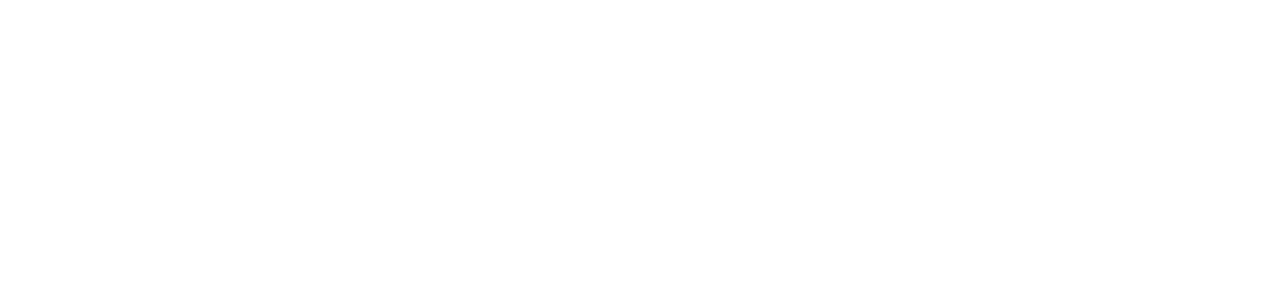
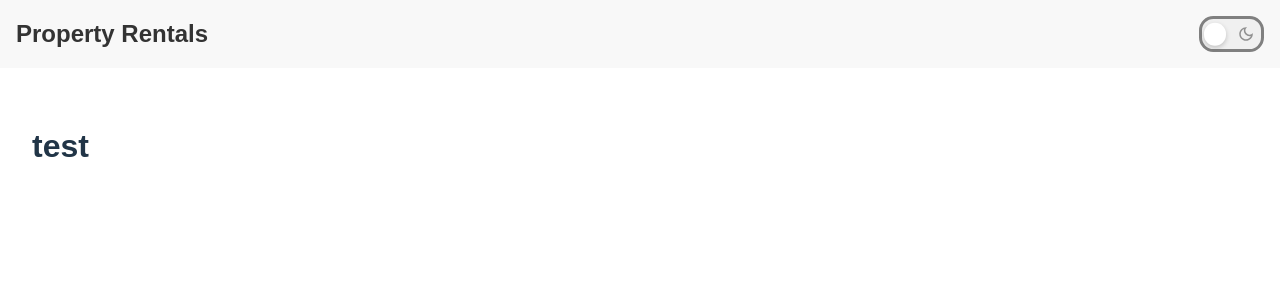
Before and after one commit to hleketaniDuncan97/RealEstateAgent-Rental-, a Vue app in the folder clients/admin/: page /home in a window 1280 px wide. Before the commit this address had no page. Shown: the top 300 px of the page. Built offline with nearby package versions, Linux system fonts and the light colour scheme.

Commit message:
Reapply "added light and dark mode, and routing"
This reverts commit bced559ec68730bb6ce6847570193a24558c1e0a.

```diff
--- /dev/null
+++ b/clients/admin/src/components/nav-bar.vue
@@ -0,0 +1,134 @@
+<template>
+  <nav>
+    <div class="logo">Property Rentals</div>
+    <div class="theme-toggle">
+      <input type="checkbox" id="goggle-switch" @change="toggleDarkMode" :checked="isDarkMode">
+      <label for="goggle-switch" class="goggle-switch">
+        <svg class="icon sun" viewBox="0 0 24 24">
+          <path d="M12 7c-2.76 0-5 2.24-5 5s2.24 5 5 5 5-2.24 5-5-2.24-5-5-5zM2 13h2c.55 0 1-.45 1-1s-.45-1-1-1H2c-.55 0-1 .45-1 1s.45 1 1 1zm18 0h2c.55 0 1-.45 1-1s-.45-1-1-1h-2c-.55 0-1 .45-1 1s.45 1 1 1zM11 2v2c0 .55.45 1 1 1s1-.45 1-1V2c0-.55-.45-1-1-1s-1 .45-1 1zm0 18v2c0 .55.45 1 1 1s1-.45 1-1v-2c0-.55-.45-1-1-1s-1 .45-1 1zM5.99 4.58c-.39-.39-1.03-.39-1.41 0-.39.39-.39 1.03 0 1.41l1.06 1.06c.39.39 1.03.39 1.41 0s.39-1.03 0-1.41L5.99 4.58zm12.37 12.37c-.39-.39-1.03-.39-1.41 0-.39.39-.39 1.03 0 1.41l1.06 1.06c.39.39 1.03.39 1.41 0 .39-.39.39-1.03 0-1.41l-1.06-1.06zm1.06-10.96c.39-.39.39-1.03 0-1.41-.39-.39-1.03-.39-1.41 0l-1.06 1.06c-.39.39-.39 1.03 0 1.41s1.03.39 1.41 0l1.06-1.06zM7.05 18.36c.39-.39.39-1.03 0-1.41-.39-.39-1.03-.39-1.41 0l-1.06 1.06c-.39.39-.39 1.03 0 1.41s1.03.39 1.41 0l1.06-1.06z"/>
+        </svg>
+        <svg class="icon moon" viewBox="0 0 24 24">
+          <path d="M9.37,5.51C9.19,6.15,9.1,6.82,9.1,7.5c0,4.08,3.32,7.4,7.4,7.4c0.68,0,1.35-0.09,1.99-0.27C17.45,17.19,14.93,19,12,19 c-3.86,0-7-3.14-7-7C5,9.07,6.81,6.55,9.37,5.51z M12,3c-4.97,0-9,4.03-9,9s4.03,9,9,9s9-4.03,9-9c0-0.46-0.04-0.92-0.1-1.36 c-0.98,1.37-2.58,2.26-4.4,2.26c-2.98,0-5.4-2.42-5.4-5.4c0-1.81,0.89-3.42,2.26-4.4C12.92,3.04,12.46,3,12,3L12,3z"/>
+        </svg>
+        <span class="slider"></span>
+      </label>
+    </div>
+  </nav>
+</template>
+
+<script lang="ts">
+import { defineComponent, ref, watch } from 'vue';
+
+export default defineComponent({
+  name: 'NavBar',
+  setup() {
+    const isDarkMode = ref(false);
+
+    const toggleDarkMode = () => {
+      isDarkMode.value = !isDarkMode.value;
+    };
+
+    watch(isDarkMode, (newValue) => {
+      if (newValue) {
+        document.body.classList.add('dark-mode');
+      } else {
+        document.body.classList.remove('dark-mode');
+      }
+    });
+
+    return {
+      isDarkMode,
+      toggleDarkMode,
+    };
+  },
+});
+</script>
+
+<style scoped>
+nav {
+  display: flex;
+  justify-content: space-between;
+  align-items: center;
+  padding: 1rem;
+}
+
+.logo {
+  font-size: 1.5rem;
+  font-weight: bold;
+}
+
+.theme-toggle {
+  position: relative;
+  display: flex;
+  align-items: center;
+}
+
+#goggle-switch {
+  display: none;
+}
+
+.goggle-switch {
+  display: inline-block;
+  width: 3.7rem;
+  height: 1.9rem;
+  background-color: #f0f0f0;
+  border-radius: 0.9rem;
+  position: relative;
+  cursor: pointer;
+  transition: all 0.3s;
+  border: 0.2rem solid grey;
+}
+
+#goggle-switch:checked + .goggle-switch {
+  background-color: #333;
+  border-color: #f0f0f0;
+}
+
+.icon {
+  position: absolute;
+  top: 50%;
+  transform: translateY(-50%);
+  width: 1.13rem;
+  height: 1.13rem;
+  transition: opacity 0.3s;
+  fill: #333;
+}
+
+.sun {
+  left: 0.4rem;
+}
+
+.moon {
+  right: 0.4rem;
+}
+
+#goggle-switch:checked + .goggle-switch .sun {
+  opacity: 0.5;
+}
+
+#goggle-switch:not(:checked) + .goggle-switch .moon {
+  opacity: 0.5;
+}
+
+#goggle-switch:checked + .goggle-switch .icon {
+  fill: #f0f0f0;
+}
+
+.slider {
+  width: 1.4rem;
+  height: 1.4rem;
+  background-color: #fff;
+  border-radius: 50%;
+  position: absolute;
+  top: 50%;
+  left: 0.12rem;
+  transition: transform 0.3s;
+  box-shadow: 0 0.12rem 0.3rem rgba(0, 0, 0, 0.2);
+  transform: translateY(-50%);
+}
+
+#goggle-switch:checked + .goggle-switch .slider {
+  transform: translate(2rem, -50%);
+  background-color: #f0f0f0;
+}
+</style>
--- a/clients/admin/src/router/index.ts
+++ b/clients/admin/src/router/index.ts
@@ -1,18 +1,18 @@
-// src/router/index.ts
 
 import { createRouter, createWebHistory, RouteRecordRaw } from 'vue-router';
 import Login from '../views/login.vue';
+import Home from '../views/home.vue'
 
 const routes: Array<RouteRecordRaw> = [
-//   {
-//     path: '/',
-//     name: 'Home',
-//     component: () => import('@/components/Home.vue'), // Lazy-loaded
-//   },
   {
     path: '/',
     name: 'Login',
     component: Login,
+  },
+  {
+    path: '/home',
+    name: 'Home',
+    component: Home
   },
 ];
 
--- a/clients/admin/src/style.css
+++ b/clients/admin/src/style.css
@@ -2,11 +2,6 @@
   font-family: Inter, system-ui, Avenir, Helvetica, Arial, sans-serif;
   line-height: 1.5;
   font-weight: 400;
-
-  color-scheme: light dark;
-  color: rgba(255, 255, 255, 0.87);
-  background-color: #242424;
-
   font-synthesis: none;
   text-rendering: optimizeLegibility;
   -webkit-font-smoothing: antialiased;
@@ -15,31 +10,8 @@
 
 body {
   height: 100vh;
-  /* display: flex;
-  justify-content: center;
-  align-items: center; */
-  /* background: url('./assets/login-city.jpg');
-  background-size: cover; */
   margin: 0;
-  /* display: flex;
-  place-items: center; */
-  /* min-width: 320px;
-  min-height: 100vh; */
 }
-
-/* header{
-  font-size: 3.2em;
-  line-height: 1.1;
-} */
-
-
-/*
-#app {
-  max-width: 1280px;
-  margin: 0 auto;
-  padding: 2rem;
-  text-align: center;
-} */
 
 @media (prefers-color-scheme: light) {
   :root {
--- /dev/null
+++ b/clients/admin/src/views/home.vue
@@ -0,0 +1,59 @@
+<template>
+  <div>
+    <NavBar />
+    <main>
+      <h1>{{ title }}</h1>
+    </main>
+  </div>
+</template>
+
+
+<script lang="ts">
+import { defineComponent, ref } from 'vue';
+import NavBar from '../components/nav-bar.vue'
+
+export default defineComponent({
+  name: 'HomeView',
+  components: {
+    NavBar,
+  },
+  setup() {
+    const title = ref('test');
+
+    return {
+      title,
+    };
+  },
+});
+</script>
+
+<style>
+body {
+  margin: 0;
+  font-family: Arial, sans-serif;
+  transition: background-color 0.3s, color 0.3s;
+}
+
+body.dark-mode {
+  background-color: #1a1a1a;
+  color: #f0f0f0;
+}
+
+.app-container {
+  min-height: 100vh;
+}
+
+nav {
+  background-color: #f8f8f8;
+  color: #333;
+}
+
+body.dark-mode nav {
+  background-color: #333;
+  color: #f8f8f8;
+}
+
+main {
+  padding: 2rem;
+}
+</style>
--- a/clients/admin/src/views/login.vue
+++ b/clients/admin/src/views/login.vue
@@ -7,7 +7,7 @@
           <p>Access and oversee all your properties and leases in one convenient location, ensuring seamless and efficient property management.</p>
           <div class="login-actions">
             <hr class="line-under-p">
-            <button>Login with Google
+            <button @click="loginButton">Login with Google
                 <img src="../assets/google.png" alt="">
             </button>
           </div>
@@ -17,11 +17,23 @@
   </template>
 
   <script lang="ts">
-  import { defineComponent } from 'vue';
+  import { defineComponent } from 'vue'
+  import { useRouter } from 'vue-router'
 
   export default defineComponent({
-    name: 'Login',
-  });
+  name: 'Login',
+  setup() {
+    const router = useRouter();
+
+    const loginButton = () => {
+      router.push('/home');
+    };
+
+    return {
+      loginButton,
+    };
+  },
+});
   </script>
 
   <style scoped>
@@ -64,6 +76,7 @@
 
   p {
     font-size: 1.2rem;
+    color: white;
   }
 
   .login-actions {
```
Also changed, not shown: clients/admin/src/components/list-properties.vue (added, +15 -0 lines).
